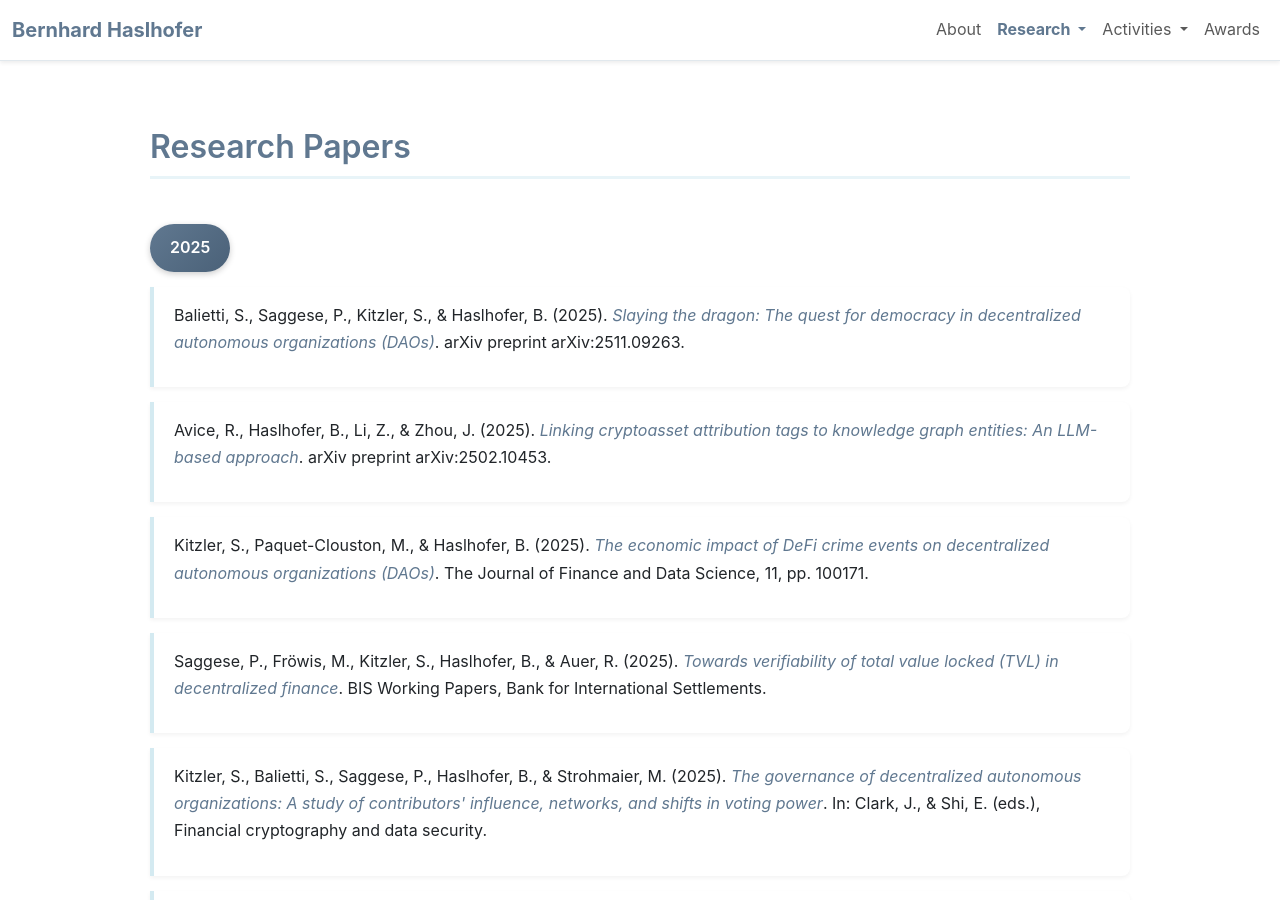
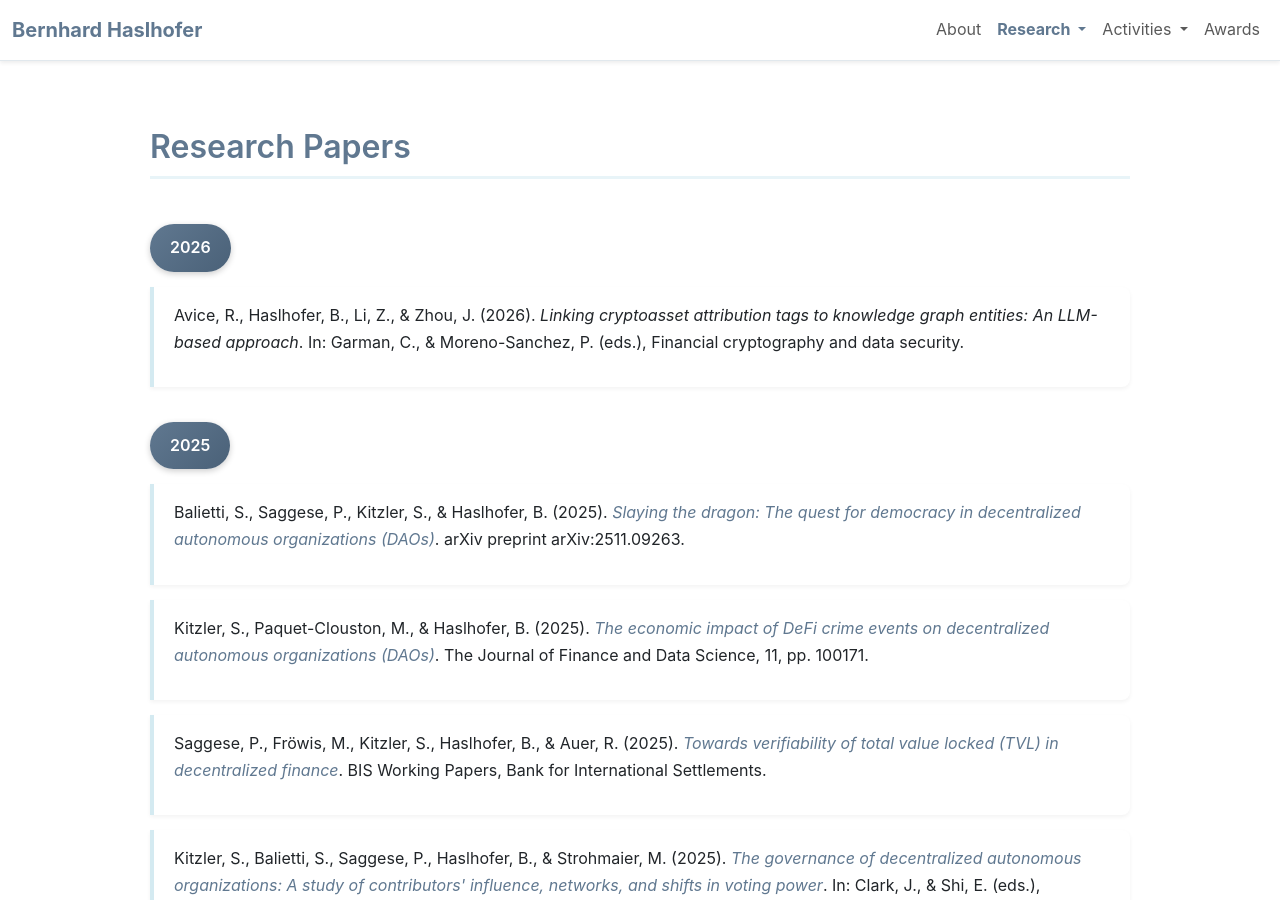
Before and after one commit to behas/behas.github.com, a Jekyll site: the page built from publications.html, in a window 1280 px wide and 900 px high. Built offline with Jekyll 4.4.1, drawn with Linux system fonts in a browser that asks for light colours; a style sheet for code colours, icons or effects is not loaded.

Commit message:
added FC publication

```diff
--- a/_data/publications.yml
+++ b/_data/publications.yml
@@ -27,15 +27,23 @@ references:
     given: Zhidong
   - family: Zhou
     given: Jianlong
-  container-title: "arXiv preprint arXiv:2502.10453"
-  id: "Avice:2025a"
-  issued: 2025
+  container-title: Financial cryptography and data security
+  editor:
+  - family: Garman
+    given: Christina
+  - family: Moreno-Sanchez
+    given: Pedro
+  id: "Avice:2026a"
+  isbn: 978-3-032-07035-7
+  issued: 2026
+  page: 366-382
+  publisher: Springer Nature Switzerland
+  publisher-place: Cham
   title: "Linking cryptoasset attribution tags to knowledge graph
     entities: An LLM-based approach"
   title-short: Linking cryptoasset attribution tags to knowledge graph
     entities
-  type: article-journal
-  url: "https://arxiv.org/abs/2502.10453"
+  type: paper-conference
 - author:
   - family: Kitzler
     given: Stefan
```
Also changed, not shown: assets/bibliography.bib (+12 -7 lines).
